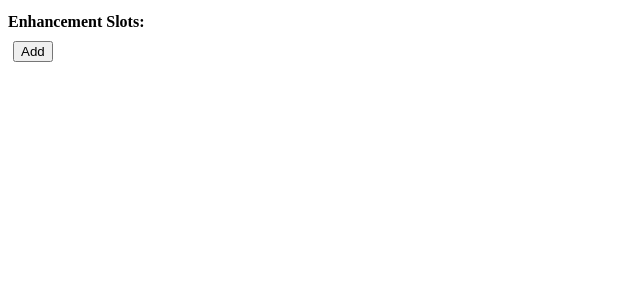
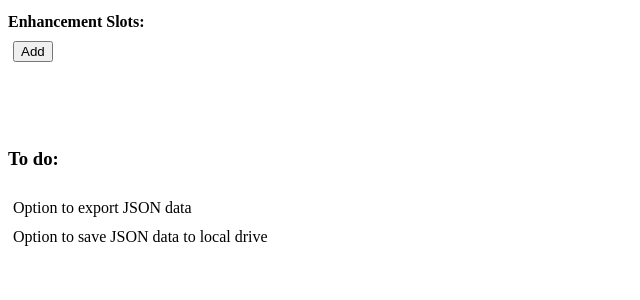
Before and after one commit to wuhsapineen/wuhsapineen.github.io, a Jekyll site: the page sandbox/index.html, which Jekyll copies as it is, in a window 1280 px wide. Shown: the top 300 px of the page, without its empty margins (0-640 px from the left). Built offline with Jekyll 4.4.1, drawn with Linux system fonts in a browser that asks for light colours; some of the changed lines change nothing that is shown.

Commit message:
Update index.html

```diff
--- a/sandbox/index.html
+++ b/sandbox/index.html
@@ -7,7 +7,8 @@
 	list-style-type:none;
     margin: 0px 0px 0px -35px;
 }
-.enhancement { max-width: 90px; }
+.enhancement {  }
+.warning { font-style: italic; }
 .quantity { max-width: 35px; }
 
 </style>
@@ -45,14 +46,7 @@
         ["tohit_debuff","To Hit Debuff"],
         ]
 };
-var arrayDisplayed = {
-	"COLUMNS": [
-    	"ENH_VALUE",
-        "ENH_NAME",],
-	"DATA": [
-    	["intangibility","Intangibility"]
-    ]
-}
+var arrayDisplayed = ["Damage"];
 </script>
 </head>
 <body>
@@ -81,14 +75,19 @@
 </form>
 <br />
 <br />
-<div id="results"></div>
-<div id="test"></div>
-<div id="test2"></div>
+<div id="ToDo">
+<h3>To do:</h3>
+<ul>
+<li>Option to export JSON data</li>
+<li>Option to save JSON data to local drive</li>
+</ul>
+</div>
 <br />
 
 <script type="text/javascript">
 // --- test ---
 const divTest = document.getElementById("test");
+const divResults = document.getElementById("results");
 // --- endtest ---
 
 	// Declare variables
@@ -121,7 +120,7 @@
         // select list
         const ulParent = document.getElementById("ulEnhancementSlots");
         // set list item contents
-        var newEditLine = '<select id="selectEnhancement_' + id + '" class="enhancement"><option selected="true">Enhancements</option></select> <input type="number" id="quantity_' + id + '" class="quantity" name="quantity" min="1" max="99" maxlength="2" value="1" /> <input type="button" onclick="enhancementSave(' + id + ')" value="Save" /> <input type="button" onclick="enhancementRemove(' + id + ')" value="Remove" /> <span id="warning_' + id + '"></span><br />\n';
+        var newEditLine = '<select id="selectEnhancement_' + id + '" class="enhancement"><option selected="true">Enhancements</option></select> <input type="number" id="quantity_' + id + '" class="quantity" name="quantity" min="1" max="99" maxlength="2" value="1" /> <input type="button" onclick="enhancementSave(' + id + ')" value="Save" /> <input type="button" onclick="enhancementRemove(' + id + ')" value="Remove" /> <span id="warning_' + id + '" class="warning"></span><br />\n';
         // create new list item
         var newLi = document.createElement("li");
         // set list item id
@@ -140,39 +139,27 @@
         // get input values
         var dropdown = document.getElementById("selectEnhancement_" + id);
         var number = document.getElementById("quantity_" + id);
+        var enhIndex = dropdown.selectedIndex;
         var enhName = dropdown.options[dropdown.selectedIndex].text;
         var enhValue = dropdown.options[dropdown.selectedIndex].value;
         var enhQty = number.value;
-        // --- test ---
-        document.getElementById("results").innerHTML = "Save<br />enhName: " + enhName + "<br />enhValue: " + enhValue + "<br />enhQty: " + enhQty;
-        var arr = arrayDisplayed.DATA;
-        var text = "";
-		var enhString = [enhValue,enhName];
-        for (let x in arr) {
-        	if (!arr[x].includes(enhString)) {
-            	text = "Not includes!";
-                arr.push(enhString);
-            }
-            else {
-            	//arr.push(['"' + enhValue + '","' + enhName + '"']);
-                text = "Includes!";
-                //divTest.innerHTML = enhString;
-            }
+
+        // check if enhancement is already saved
+		if (arrayDisplayed.includes(enhName)) {
+        	// write warning at right of line that enhancement is already used
+            var warning = document.getElementById("warning_" + id).innerHTML = " ! - Enhancement already slotted.";
 		}
-        divTest.innerHTML = text;
-        // --- endtest ---
 
-        // set list item contents (savedLine)
-        var savedLine = '<span id="enhName">' + enhName + '</span><span id="enhValue" hidden="true">' + enhValue + '</span> (<span id="enhQty">' + enhQty + '</span>) <input type="button" onclick="enhancementEdit(' + id + ')" value="Edit" /> <input type="button" onclick="enhancementRemove(' + id + ')" value="Remove" /><br />\n';
-        // get list item to modify
-        var modifyLi = document.getElementById(id);
-        // if enhancement not already used (enhancement not in arrayDisplayed.DATA):
-        // replace contents of list item (id) with input values
-		modifyLi.innerHTML = savedLine;
-        // add ["enhValue","enhName"] to array of used enhancements
-		// else
-        // write warning at right of line that enhancement is already used
-
+	   	else {
+			// set list item contents (savedLine)
+       		var savedLine = '<span id="enhIndex_' + id + '" hidden="true">' + enhIndex + '</span><span id="enhName_' + id + '">' + enhName + '</span><span id="enhValue_' + id + '" hidden="true">' + enhValue + '</span> (<span id="enhQty_' + id + '">' + enhQty + '</span>) <input type="button" onclick="enhancementEdit(' + id + ')" value="Edit" /> <input type="button" onclick="enhancementRemove(' + id + ')" value="Remove" /><br />\n';
+       		// get list item to modify
+       		var modifyLi = document.getElementById(id);
+       		// replace contents of list item (id) with input values
+			modifyLi.innerHTML = savedLine;
+			// add entry to array of displayed enhancements
+        	arr.push(enhName);
+		}
     }
 
     function enhancementRemove(id) {
@@ -185,14 +172,20 @@
     }
 
     function enhancementEdit(id) {
-    	// get enhName
-        var enhName = document.getElementById("enhName");
-        // get enhValue
-        var enhValue = document.getElementById("enhValue");
+    	// get enhIndex
+        var enhIndex = document.getElementById("enhIndex_" + id).innerHTML;
         // get enhQty
-        var enhQty = document.getElementById("enhQty");
-        // loop through enhancements searching for value to return the index
-        // display the newEditLine
+        var enhQty = document.getElementById("enhQty_" + id).innerHTML;
+        // set list item contents
+        var editLine = '<select id="selectEnhancement_' + id + '" class="enhancement"><option selected="true">Enhancements</option></select> <input type="number" id="quantity_' + id + '" class="quantity" name="quantity" min="1" max="99" maxlength="2" value="1" /> <input type="button" onclick="enhancementSave(' + id + ')" value="Save" /> <input type="button" onclick="enhancementRemove(' + id + ')" value="Remove" /> <span id="warning_' + id + '" class="warning"></span><br />\n';
+        // modify list item
+        document.getElementById(id).innerHTML = editLine;
+        // populate select input
+        enhancementPopulate(id);
+        // select the appropriate enhancement
+        var dropdown = document.getElementById("selectEnhancement_" + id).selectedIndex = enhIndex;
+        // set quantity in number input
+        var qty = document.getElementById("quantity_" + id).value = enhQty;
     }
 
 
```
